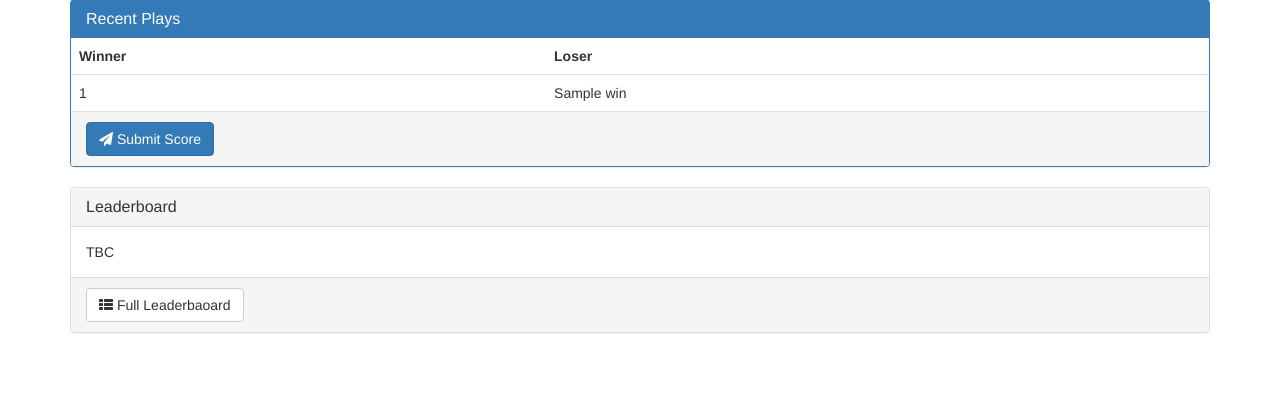
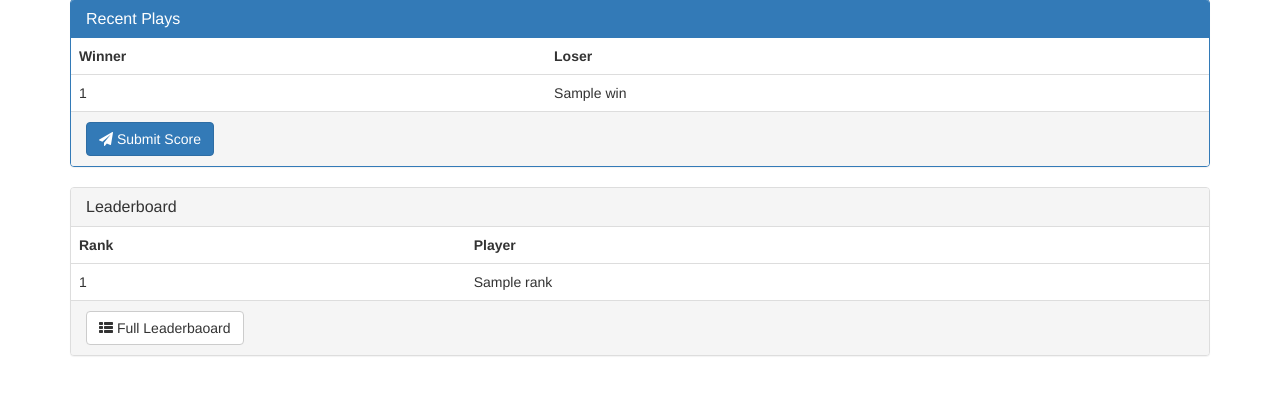
Before and after one commit to JamesLaverack/scoreboard, a Flask app: template templates/game.html in a window 1280 px wide. Shown: the part 161-556 px from the top of the page. Run offline with Flask 2, Linux system fonts and the light colour scheme; the template is opened without the code that fills it: most values are stand-ins (such as "Sample title", 1, 10 or a date in 2020); some libraries are stand-ins or nearby versions.

Commit message:
Add partial leaderboard to game overview page

```diff
--- a/app.py
+++ b/app.py
@@ -46,7 +46,9 @@ def show_game(gamename):
     cur.execute("SELECT winner.name, loser.name FROM score JOIN player winner ON winner.id = score.winner_id JOIN player loser ON loser.id = score.loser_id WHERE score.game_id = %s ORDER BY score.happened DESC LIMIT 3", [id])
     wins = cur.fetchall()
 
-    return render_template('game.html', gamename=gamename, wins=wins)
+    leaderboard = rpi.generate_leaderboard(rpi.calculate_rpi(gamename))
+
+    return render_template('game.html', gamename=gamename, wins=wins, leaderboard=leaderboard)
 
 @app.route("/game/")
 def show_games():
--- a/templates/game.html
+++ b/templates/game.html
@@ -41,9 +41,26 @@
     <div class="panel-heading">
       <h3 class="panel-title">Leaderboard</h3>
     </div>
-    <div class="panel-body">
-      TBC
+    {% if leaderboard|length > 0 %}
+    <table class="table">
+      <tr>
+	<th>Rank</th>
+	<th>Player</th>
+      </tr>
+      {% for rank in leaderboard %}
+      {% if rank['rank'] < 4 %}
+			   <tr>
+			     <td>{{ rank['rank'] }}</td>
+			     <td>{{ rank['name'] }}</td>
+			   </tr>
+			   {% endif %}
+			   {% endfor %}
+    </table>
+    {% else %}
+    <div class="panel-body center-text">
+      There are no ranked players for {{ gamename }}.
     </div>
+    {% endif %}
     <div class="panel-footer">
       <a href="{{ url_for('show_leaderboard', gamename=gamename) }}" class="btn btn-default"><i class="fa fa-th-list"></i> Full Leaderbaoard</a>
     </div>
```
